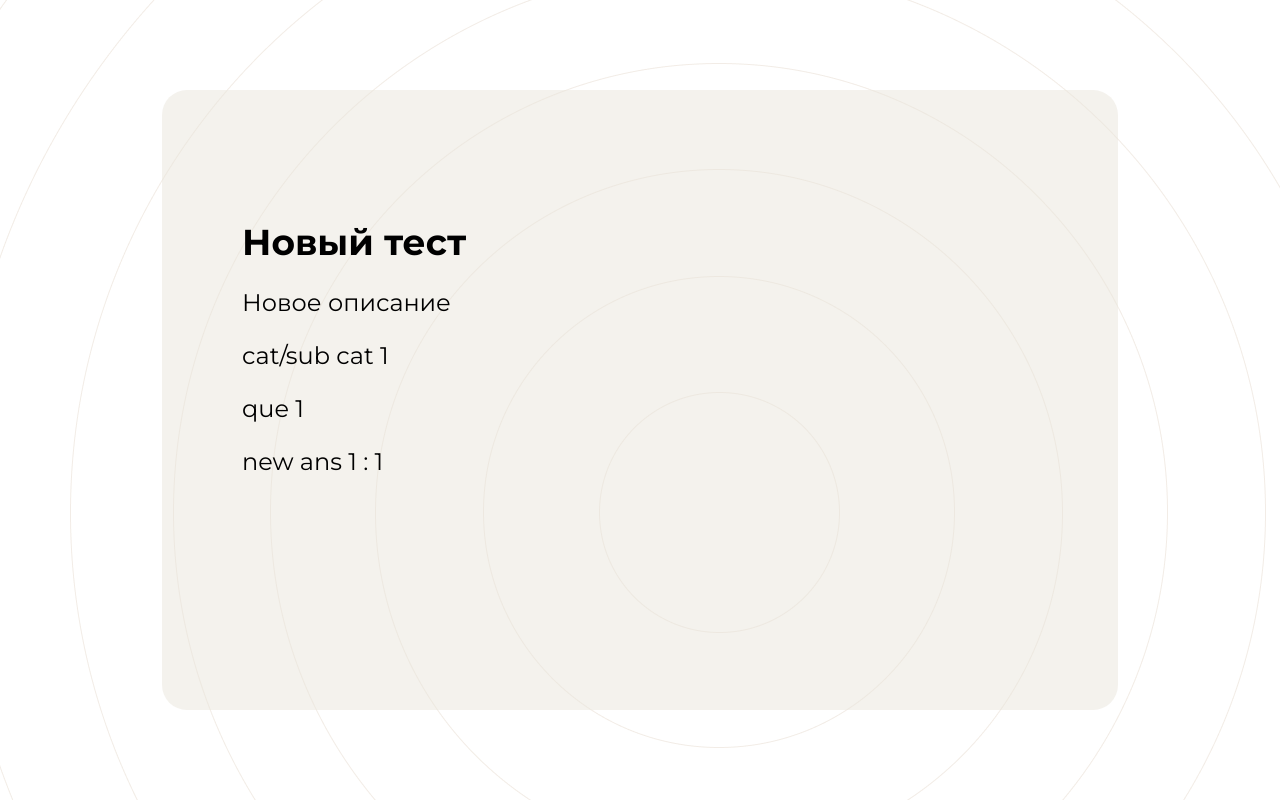
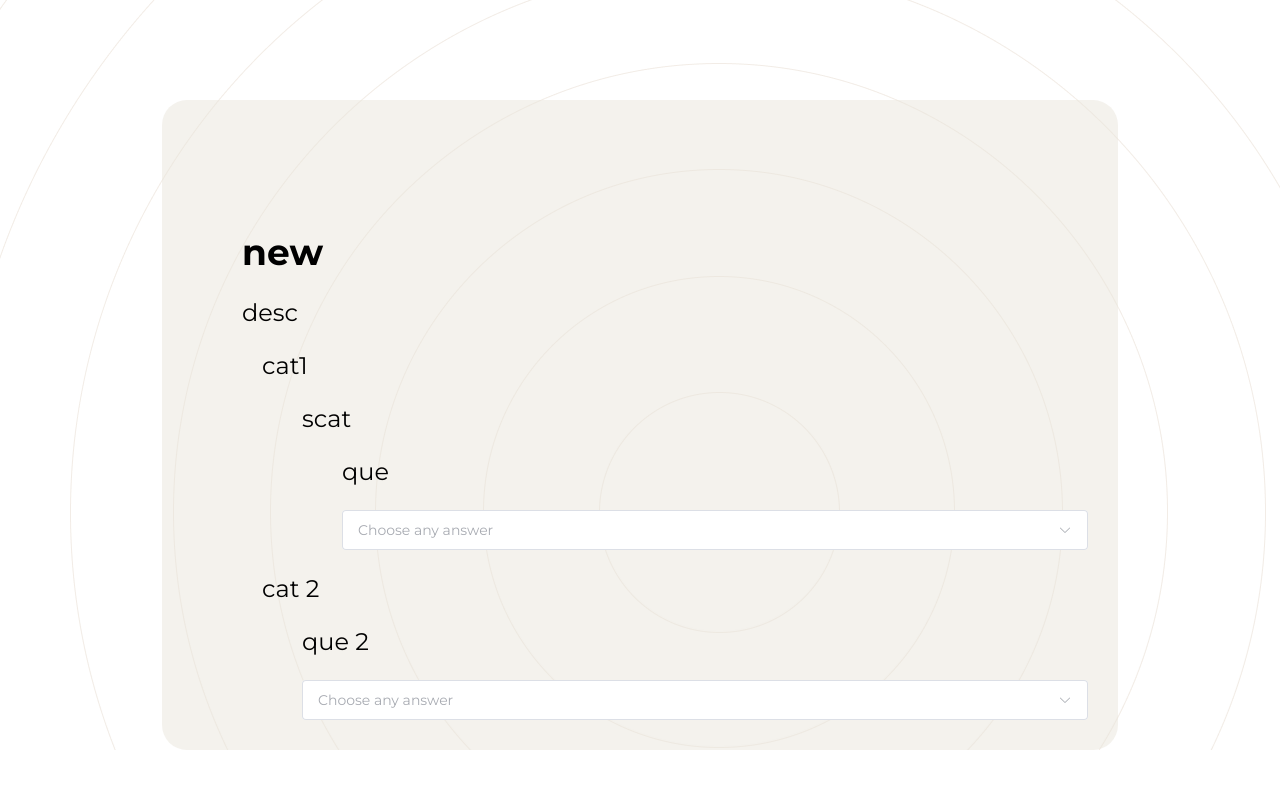
Before and after one commit to L1nk0r/dma-system-frontend, a Vue app: page /test/1 in a window 1280 px wide. Built offline with nearby package versions, Linux system fonts and the light colour scheme; data requests are answered from the project's data file.

Commit message:
Filling test, handle errors and add some attributes to existed objects

```diff
--- a/db.json
+++ b/db.json
@@ -7,25 +7,23 @@
   ],
   "tests": [
     {
-      "name": "Новый тест",
-      "description": "Новое описание",
-      "creator": "<ThisUserName>",
+      "name": "new",
+      "description": "desc",
+      "creator": {
+        "login": "Admin",
+        "password": "21232f297a57a5a743894a0e4a801fc3"
+      },
       "responsible": {
-        "login": "resp@test.com"
+        "login": "Admin",
+        "password": "21232f297a57a5a743894a0e4a801fc3"
       },
       "test_status": "CLOSED",
       "redactors": [
         {
-          "login": "red1@test.com"
-        },
-        {
-          "login": "red2@test.com"
-        },
-        {
-          "login": "red3@test.com"
+          "login": "Kosta"
         }
       ],
-      "creation_date": "2022-05-05",
+      "creation_date": "2022-05-01",
       "passing": [
         "ardagna@me.com",
         "spadkins@msn.com",
@@ -35,29 +33,59 @@
       ],
       "categories": [
         {
-          "name": "cat",
+          "name": "cat1",
           "categories": [
             {
-              "name": "sub cat 1",
+              "id": 6,
+              "name": "scat",
               "questions": [
                 {
-                  "question": "que 1",
+                  "question": "que",
+                  "question_id": 16,
                   "answers": [
                     {
-                      "text": "new ans 1",
-                      "weight": "1"
+                      "answer_id": 46,
+                      "text": "ans1",
+                      "weight": 3
+                    },
+                    {
+                      "answer_id": 6,
+                      "text": "ans2",
+                      "weight": 2
+                    },
+                    {
+                      "answer_id": 35,
+                      "text": "ans3",
+                      "weight": 1
                     }
                   ]
                 }
-              ],
-              "elements_type": "que"
+              ]
             }
           ],
           "questions": [],
-          "elements_type": "cat"
+          "id": 5
+        },
+        {
+          "name": "cat 2",
+          "categories": [],
+          "questions": [
+            {
+              "question": "que 2",
+              "question_id": 17,
+              "answers": [
+                {
+                  "answer_id": 47,
+                  "text": "ans (так правильно)",
+                  "weight": 3
+                }
+              ]
+            }
+          ],
+          "id": 7
         }
       ],
-      "last_modified_date": "2022-05-06",
+      "last_modified_date": "2022-05-10",
       "last_modified_person": "<ThisUserLogin>",
       "id": 1
     }
--- /dev/null
+++ b/src/components/ds_result_answer.vue
@@ -0,0 +1,47 @@
+<template>
+
+   <div class="que_content">
+      <p>{{ question.question }}</p>
+      <el-select v-model="value" placeholder="Choose any answer" size="large" @change="changeAnswerId()">
+         <el-option
+            v-for="item in question.answers"
+            :key="item.text"
+            :label="item.text"
+            :value="item.answer_id"
+         />
+      </el-select>
+   </div>
+
+
+</template>
+
+<script>
+export default{
+   name: "dsResultAnswer",
+   data(){
+      return {
+         value: null
+      }
+   },
+   props:{
+      question: {
+         type: Object,
+         default: () => {},
+      },
+   },
+   methods: {
+      changeAnswerId(){
+         let data = {
+            answer_id: this.value,
+            question_id: this.question.question_id
+         };
+         this.$emit('changeAnswerId', data);
+      }
+   },
+   mounted(){ }
+}
+</script>
+
+<style>
+
+</style>
--- a/src/components/ds_test.vue
+++ b/src/components/ds_test.vue
@@ -3,30 +3,39 @@
       <div class="test_content">
 
          <p v-if="CUR_TEST === null">No such test</p>
-         <div v-else>
+         <div v-else class="t_description">
 
 
 
             <h1> {{ CUR_TEST.name }} </h1>
-            <p> {{ CUR_TEST.description }} </p>
+            <p style="margin-left:50px;"> {{ CUR_TEST.description }} </p>
             <div
                v-for="(cat, index) in CUR_TEST.categories"
-               :key="index">
+               :key="index"
+               class="cat_content">
+
+               <p>{{ cat.name }}</p>
 
                <div
                   v-for="(s_cat, index) in cat.categories"
-                  :key="index">
-                     <p>{{ cat.name }}/{{ s_cat.name}} </p>
-                     <div v-for="(que, index) in s_cat.questions"
-                           :key="index">
-                           <p>{{ que.question }}</p>
-                           <div v-for="(ans, index) in que.answers"
-                              :key="index">
-                              <p>{{ ans.text }} : {{ ans.weight }}</p>
+                  :key="index" class="subcat_content">
+                     <p>{{ s_cat.name}} </p>
+                     <ds-result-answer v-for="(que, index) in s_cat.questions"
+                           :key="index"
+                           class="que_content"
+                           :question=que
+                           @changeAnswerId="addNewAnswer">
 
-                        </div>
-                     </div>
+                     </ds-result-answer>
                </div>
+
+               <ds-result-answer v-for="(que, index) in cat.questions"
+                           :key="index"
+                           class="que_content"
+                           :question=que
+                           @changeAnswerId="addNewAnswer">
+
+               </ds-result-answer>
             </div>
 
 
@@ -39,25 +48,34 @@
 <script>
 import { mapActions, mapGetters } from "vuex";
 import { useRoute } from "vue-router";
+import dsResultAnswer from "./ds_result_answer.vue"
+
 export default{
    name: 'dsTest',
    data(){
       return {
-         questionIndex: 0
+         questionIndex: 0,
+         value: '',
+         results: []
       }
    },
-   components:{},
+   components:{
+      dsResultAnswer
+   },
    props:{},
    computed:{
-      ...mapGetters(["CUR_TEST"]),
+      ...mapGetters(["CUR_TEST", "RESULT_ARRAY"]),
    },
    methods:{
-      ...mapActions(["GET_ONE_TEST_FROM_API"]),
+      ...mapActions(["GET_ONE_TEST_FROM_API", "ADD_ANSWER_TO_ARRAY"]),
       next(){
          this.questionIndex++;
       },
       prev(){
          this.questionIndex--;
+      },
+      addNewAnswer(data){
+         this.ADD_ANSWER_TO_ARRAY(data);
       }
    },
    created(){
@@ -82,19 +100,20 @@ export default{
       justify-content: center;
       align-items: center;
       background-image: url("../assets/background.png");
-      height: 100vh;
+      /* height: 100vh; */
    }
 
    .test_content{
       width: 70%;
       /* border: 1px solid black; */
       border-radius: 25px;
-      height: 70vh;
+      /* height: 70vh; */
       background: #E9E5DC80;
       display: flex;
       padding: 30px;
       font-family: "Montserrat", sans-serif;
       flex-direction: column;
+      margin-top: 100px;
    }
 
    .test_content h1{
@@ -104,9 +123,29 @@ export default{
       font-weight: 700;
    }
 
-   .test_content p{
+   .t_description{
+      font-size: 24px;
+   }
+
+   /* .test_content p{
       margin-left: 50px;
       font-size: 24px;
       font-weight: 400;
+   } */
+
+   .cat_content{
+      margin-left: 70px;
    }
+
+   .subcat_content{
+      margin-left: 40px;
+   }
+
+   .que_content{
+      margin-left: 40px;
+   }
+
+   /* *{
+      border: 1px dashed black;
+   } */
 </style>
--- a/src/elements/answer.js
+++ b/src/elements/answer.js
@@ -6,6 +6,7 @@ export default class Answer{
          this.weight = 0;
       } else {
          var apiResponse = options;
+         this.answer_id = apiResponse.answer_id;
          this.text = apiResponse.text;
          this.weight = apiResponse.weight;
       }
--- a/src/elements/category.js
+++ b/src/elements/category.js
@@ -12,18 +12,29 @@ export default class Category{
          this.name = apiResponseCategories.name;
          this.categories = [];
          this.questions = [];
+         this.id = apiResponseCategories.id;
 
+         if (apiResponseCategories.categories != undefined){
+            if (apiResponseCategories.categories.length > 0){
                apiResponseCategories.categories.forEach(element => {
                   let subCat = new SubCategory(element);
                   this.categories.push(subCat);
+                  this.elements_type = "cat";
                });
-
+            } else {
                apiResponseCategories.questions.forEach(element => {
                   let que = new Question(element);
                   this.questions.push(que);
+                  this.elements_type = "que";
                });
-
-         this.elements_type = apiResponseCategories.elements_type;
+            }
+         } else {
+            apiResponseCategories.questions.forEach(element => {
+               let que = new Question(element);
+               this.questions.push(que);
+               this.elements_type = "que";
+            });
+         }
       }
 
    }
--- a/src/elements/question.js
+++ b/src/elements/question.js
@@ -7,6 +7,7 @@ export default class Question{
          this.answers = [];
       } else {
          this.question = apiResponseQuestion.question;
+         this.question_id = apiResponseQuestion.question_id;
          this.answers = [];
 
          apiResponseQuestion.answers.forEach(element => {
--- a/src/elements/subcategory.js
+++ b/src/elements/subcategory.js
@@ -8,6 +8,7 @@ export default class SubCategory{
          this.elements_type = '';
       } else {
          var apiResponseOneSubCategory = options;
+         this.id = apiResponseOneSubCategory.id;
          this.name = apiResponseOneSubCategory.name;
          this.questions = [];
          this.elements_type = apiResponseOneSubCategory.elements_type;
--- a/src/main.js
+++ b/src/main.js
@@ -9,6 +9,7 @@ import { AuthApi } from "./auth/AuthApi";
 
 import ElementPlus from "element-plus";
 import "element-plus/dist/index.css";
+
 import Test from "./elements/test";
 
 const store = createStore({
@@ -29,7 +30,8 @@ const store = createStore({
       redactors: [],
       passing: []
     },
-    cur_test: null
+    cur_test: null,
+    result_answers_array: []
   },
   mutations: {
     setToken(state, token) {
@@ -56,7 +58,8 @@ const store = createStore({
       });
     },
     SET_TEST_TO_STATE: (state, test) => {
-      state.cur_test = test;
+      let ctest = new Test(test);
+      state.cur_test = ctest;
     },
     ADD_NEW_ELEMENT: (state, element) => {
       state.new_test.categories.push(element);
@@ -82,6 +85,18 @@ const store = createStore({
     SET_TEST_CREACTION_DATE: (state, date) => {
       state.new_test.creation_date = date;
     },
+    ADD_NEW_ANSWER_TO_ARRAY:(state, ans_obj) => {
+      let result = state.result_answers_array.findIndex(obj => {
+        return obj.question_id === ans_obj.question_id
+      });
+      console.log(result);
+      if (result === -1){
+        state.result_answers_array.push(ans_obj);
+      } else {
+        state.result_answers_array.splice(result, 1);
+        state.result_answers_array.push(ans_obj);
+      }
+    }
   },
   actions: {
     onLogin({ commit }, { login, password }) {
@@ -178,6 +193,9 @@ const store = createStore({
     },
     SET_NEW_TEST_CREACTION_DATE({commit}, date){
       commit("SET_TEST_CREACTION_DATE", date);
+    },
+    ADD_ANSWER_TO_ARRAY({commit}, ans_obj){
+      commit("ADD_NEW_ANSWER_TO_ARRAY", ans_obj);
     }
   },
   getters: {
@@ -193,6 +211,9 @@ const store = createStore({
     },
     CUR_TEST(state){
       return state.cur_test;
+    },
+    RESULT_ARRAY(state){
+      return state.result_answers_array;
     }
   },
 });
```
Lines whose indentation alone changed are shown as unchanged.
